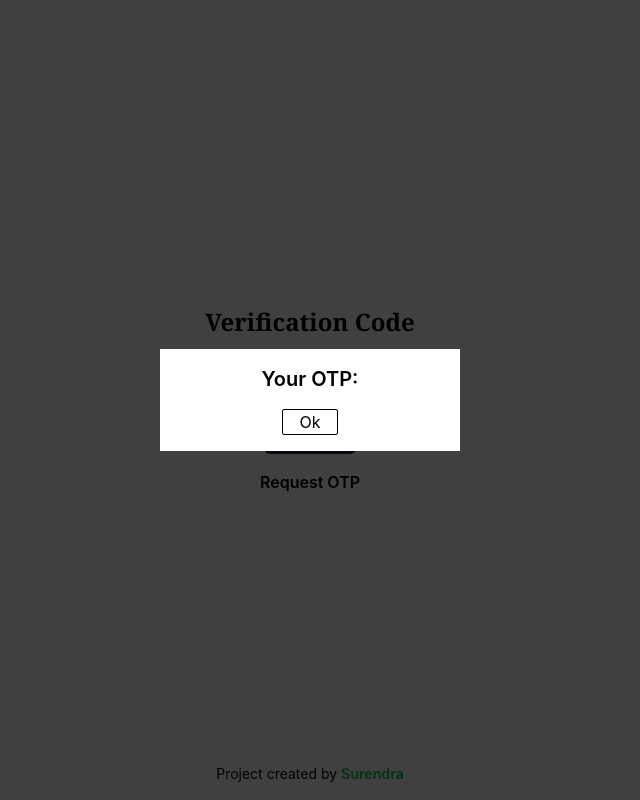
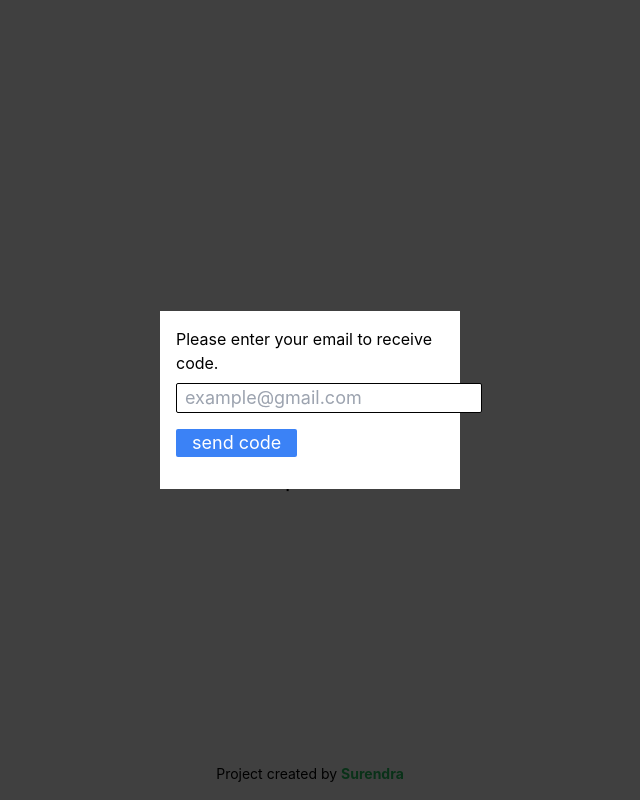
Before and after one commit to SP-Upreti/otp-verification, a React (Create React App) app: page / in a window 1280 px wide. Both pictures are taken after a click on the element "Request OTP". Shown: the whole page, without its empty margins (330-970 px from the left). Built offline with nearby package versions, Linux system fonts and the light colour scheme; no server answers.

Commit message:
Update verification.jsx

```diff
--- a/src/component/verification.jsx
+++ b/src/component/verification.jsx
@@ -192,11 +192,44 @@ export default function Verification() {
 
 
 function Modal({ code, onclick }) {
+    const [mail, setMail] = useState(null);
+    const sendOtp = async () => {
+        console.log(mail)
+        try {
+            const response = await fetch("http://localhost:4500/sendMail", {
+                method: "POST",
+                headers: {
+                    "Content-Type": "application/json",
+                },
+                body: JSON.stringify({ receiver: mail })
+            });
+
+            if (!response.ok) {
+                throw new Error('Network response was not ok');
+            }
+
+            const result = await response.json(); // Parse JSON response
+
+            if (result.success) {
+                alert("OTP sent");
+                onclick();  // Close modal
+            } else {
+                alert("Failed to send OTP");
+            }
+        } catch (error) {
+            console.error("Error sending OTP:", error);
+            alert("An error occurred while sending OTP");
+        }
+    };
+
     return (
         <div className="absolute h-screen w-full flex justify-center items-center bg-black bg-opacity-75">
-            <div className=" bg-white w-[300px] p-4 text-center">
-                <p className="font-semibold text-xl">Your OTP:  {code}</p>
-                <button onClick={onclick} className="mt-4 border border-black rounded-sm px-4">Ok</button>
+            <div className=" bg-white w-[300px] p-4 ">
+                <div className="mb-2"><h2>Please enter your email to receive code.</h2></div>
+                <div className=""><input type="email" name="email" id="email" placeholder="example@gmail.com" value={mail} onChange={(e) => setMail(e.target.value)} className="border border-black px-2 rounded-sm text-lg" required /></div>
+                <div className="">
+                    <button onClick={sendOtp} className="bg-blue-500 text-white px-4 my-4 text-lg rounded-sm">send code</button>
+                </div>
             </div>
         </div>
     )
```
